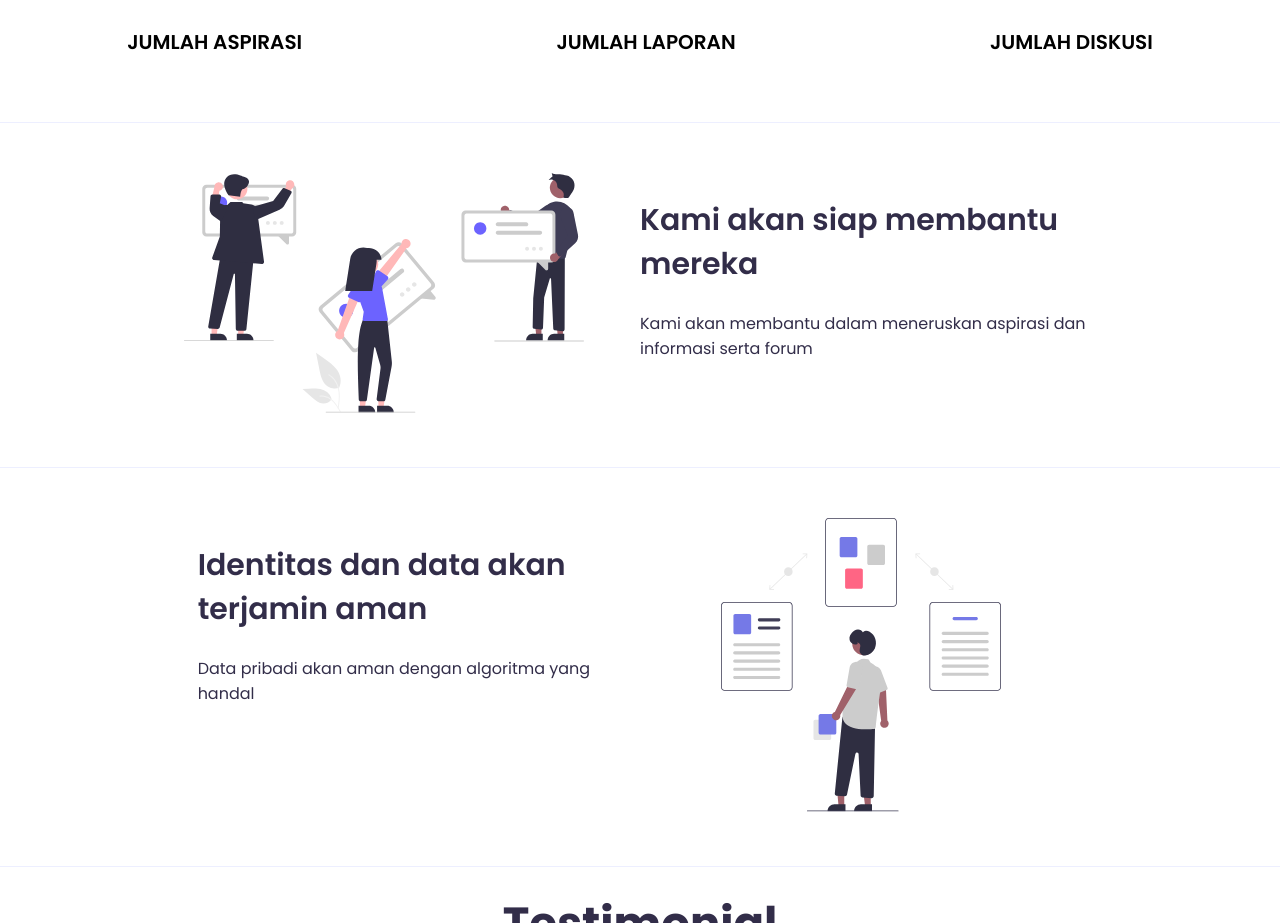
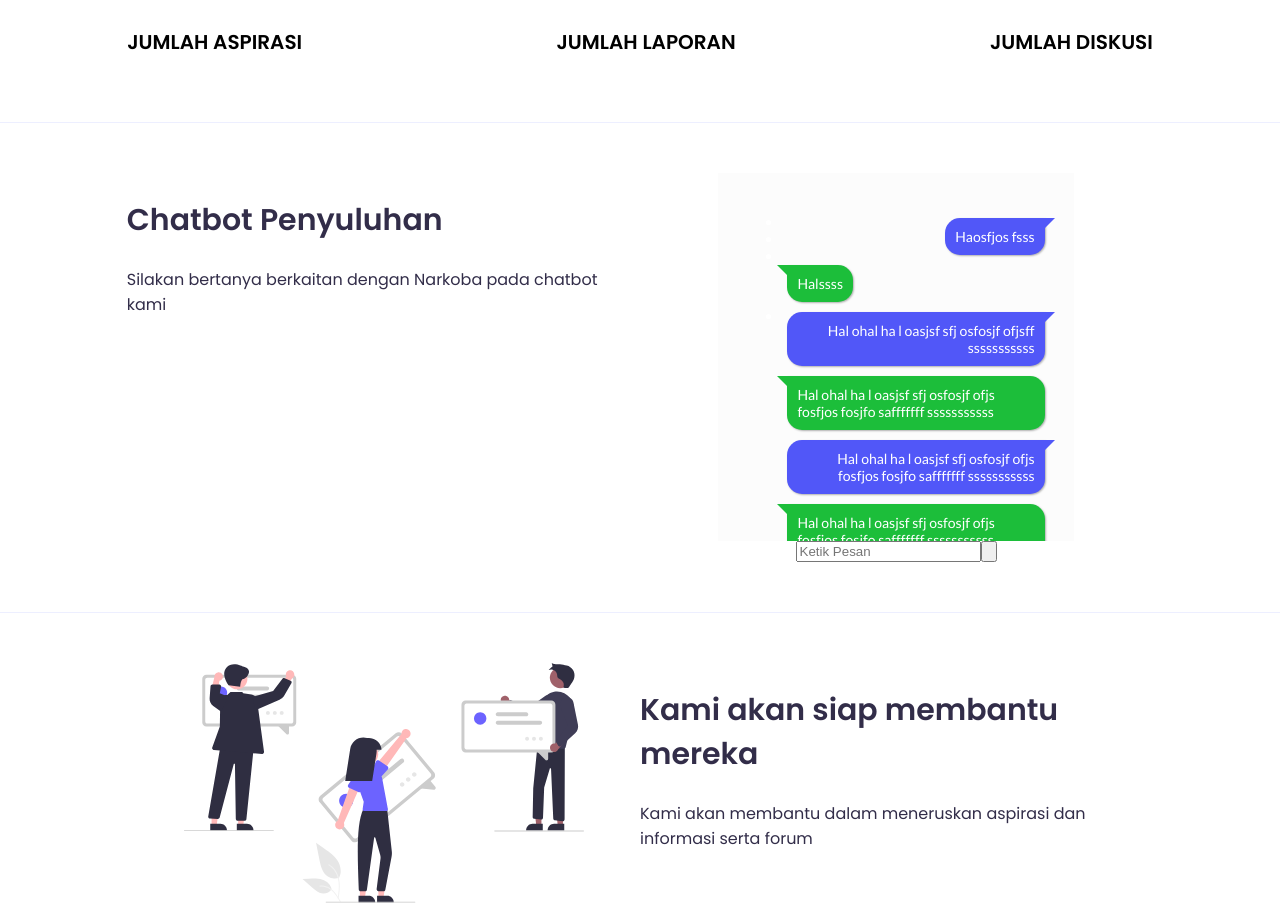
Before and after one commit to satrio-pamungkas/lapif-react-base, a React (Vite) app: page / in a window 1280 px wide. Shown: the part 928-1851 px from the top of the page. Built offline with nearby package versions, Linux system fonts and the light colour scheme.

Commit message:
feat: added UI chatbot

```diff
--- /dev/null
+++ b/src/components/beranda/Chatbox.tsx
@@ -0,0 +1,57 @@
+export const Chatbox = () => {
+    return (
+        <section id="chat-section">
+            <div className="container">
+                <div className="center">
+                    <div className="grid-box-chat">
+                        <div>
+                            <div className="title-section">
+                                <h2 className="title-banner">Chatbot Penyuluhan</h2>
+                            </div>
+                            <div className="description-section">
+                                <p className="description-banner">Silakan bertanya berkaitan dengan Narkoba pada chatbot kami</p>
+                            </div>
+                        </div>
+                        <div className="chatbot">
+                            <div className="box">
+                                <div className="container">
+                                    <ul>
+                                        <li className="our-chat">
+                                            <span className="our-msg">Haosfjos fsss</span>
+                                        </li>
+                                        <li className="response-chat">
+                                            <span className="response-msg">Halssss</span>
+                                        </li>
+                                        <li className="our-chat">
+                                            <span className="our-msg">Hal ohal ha l oasjsf sfj osfosjf ofjsff sssssssssss</span>
+                                        </li>
+                                        <li className="response-chat">
+                                            <span className="response-msg">Hal ohal ha l oasjsf sfj osfosjf ofjs fosfjos fosjfo safffffff sssssssssss</span>
+                                        </li>
+                                        <li className="our-chat">
+                                            <span className="our-msg">Hal ohal ha l oasjsf sfj osfosjf ofjs fosfjos fosjfo safffffff sssssssssss</span>
+                                        </li>
+                                        <li className="response-chat">
+                                            <span className="response-msg">Hal ohal ha l oasjsf sfj osfosjf ofjs fosfjos fosjfo safffffff sssssssssss</span>
+                                        </li>
+                                    </ul>
+                                </div>
+                                <div className="flex items-center justify-between w-full p-3 border-t border-gray-300">
+                                    <input type="text" placeholder="Ketik Pesan"
+                                        className="block w-full py-2 pl-4 mx-3 bg-gray-100 rounded-full outline-none focus:text-gray-700"
+                                        name="message" required />
+                                    <button type="submit">
+                                        <svg className="w-5 h-5 text-gray-500 origin-center transform rotate-90" xmlns="http://www.w3.org/2000/svg"
+                                        viewBox="0 0 20 20" fill="currentColor">
+                                        <path d="M10.894 2.553a1 1 0 00-1.788 0l-7 14a1 1 0 001.169 1.409l5-1.429A1 1 0 009 15.571V11a1 1 0 112 0v4.571a1 1 0 00.725.962l5 1.428a1 1 0 001.17-1.408l-7-14z" />
+                                        </svg>
+                                    </button>
+                                </div>
+                            </div>
+                        </div>
+                    </div>
+                </div>
+            </div>
+        </section>
+    );
+}
--- a/src/pages/Beranda.tsx
+++ b/src/pages/Beranda.tsx
@@ -1,6 +1,7 @@
 import { BackgroundHeader } from "../components/beranda/BackgroundHeader";
 import { BenefitDua } from "../components/beranda/BenefitDua";
 import { BenefitSatu } from "../components/beranda/BenefitSatu";
+import { Chatbox } from "../components/beranda/Chatbox";
 import { CounterStat } from "../components/beranda/CounterStat";
 import { Testimonial } from "../components/beranda/Testimonial";
 import { WelcomeHeader } from "../components/beranda/WelcomeHeader";
@@ -11,6 +12,7 @@ export const Beranda = () => {
             <WelcomeHeader/>
             <BackgroundHeader/>
             <CounterStat/>
+            <Chatbox/>
             <BenefitSatu/>
             <BenefitDua/>
             <Testimonial/>
--- a/src/styles/beranda.scss
+++ b/src/styles/beranda.scss
@@ -170,6 +170,117 @@ body {
     font-weight: 600;
 }
 
+///////////////
+/* Chatbox */
+//////////////
+
+#chat-section {
+    height: auto;
+    border-bottom: 1px solid #EDEFFF;
+}
+
+.grid-box-chat {
+    display: inline-grid;
+    grid-template-columns: 50% 50%;
+    background-color: transparent;
+    margin: 50px 0px 50px 0px;
+}
+
+.grid-box-chat>div {
+    width: auto;
+}
+
+.chatbot {
+    display: flex;
+    justify-content: center;
+    align-items: center;
+    max-width: 32rem;
+
+    .box {
+        border-width: 1px;
+        border-radius: 0.25rem;
+        width: auto;
+
+        .container {
+            position: relative;
+            width: 60%;
+            padding: 1.5rem;
+            overflow-y: scroll;
+            height: 20rem;
+            background-color: rgb(252, 252, 252);
+
+            .our-chat {
+                font-family: Lato, sans-serif;
+                font-weight: 400;
+                font-size: 14px;
+                color: white;
+                width: 100%;
+            }
+
+            .response-chat {
+                font-family: Lato, sans-serif;
+                font-weight: 400;
+                font-size: 14px;
+                color: white;
+                width: 100%;
+            }
+
+            .our-msg{
+                border-radius: 15px;
+                padding: 10px;
+                color: #fff;
+                box-shadow: 1px 1px 2px rgba(0,0,0,.3);
+                margin: 5px;
+                position: relative;
+                float: right;
+                clear: both;
+                border-top-right-radius: 0px;
+                background: #5157F8;
+                text-align: right;
+            }
+            .our-msg:before{
+                content: "";
+                width: 0px;
+                height: 0px;
+                display: block;
+                border-left: 5px solid #5157F8;
+                border-right: 5px solid transparent;
+                border-top: 5px solid #5157F8;
+                border-bottom: 5px solid transparent;
+                position: absolute;
+                top: 0px;
+                right: -10px;
+            }
+
+            .response-msg {
+                border-radius: 15px;
+                padding: 10px;
+                color: rgb(255, 255, 255);
+                box-shadow: 1px 1px 2px rgba(0,0,0,.3);
+                margin: 5px;
+                position: relative;
+                clear: both;
+                float: left;
+                border-top-left-radius: 0px;
+                background: #1cbe3a;
+                text-align: left;
+            }
+            .response-msg:before {
+                content: "";
+                width: 0px;
+                height: 0px;
+                display: block;
+                border-left: 5px solid transparent;
+                border-right: 5px solid #1cbe3a;
+                border-top: 5px solid #1cbe3a;
+                border-bottom: 5px solid transparent;
+                position: absolute;
+                top: 0px;
+                left: -10px;
+            }
+        }
+    }
+}
 
 ///////////////
 /* Banner 3 */
```
